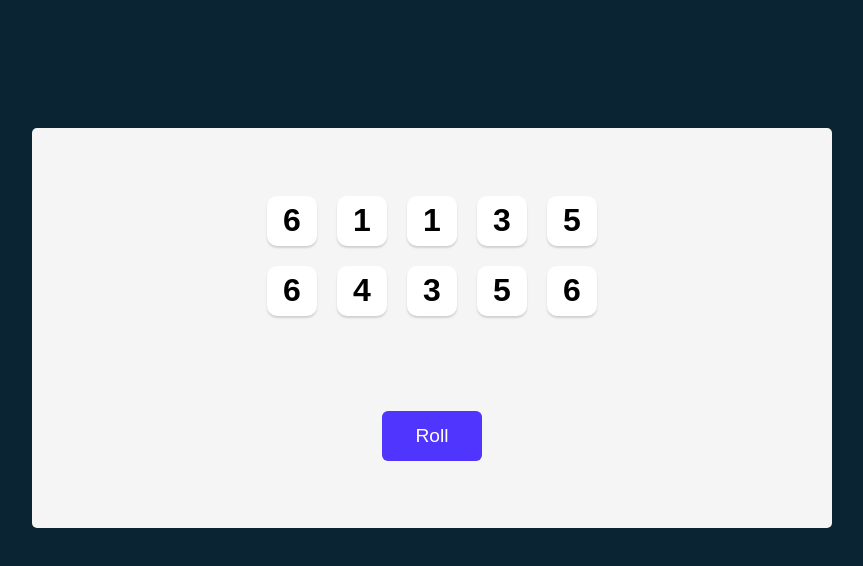
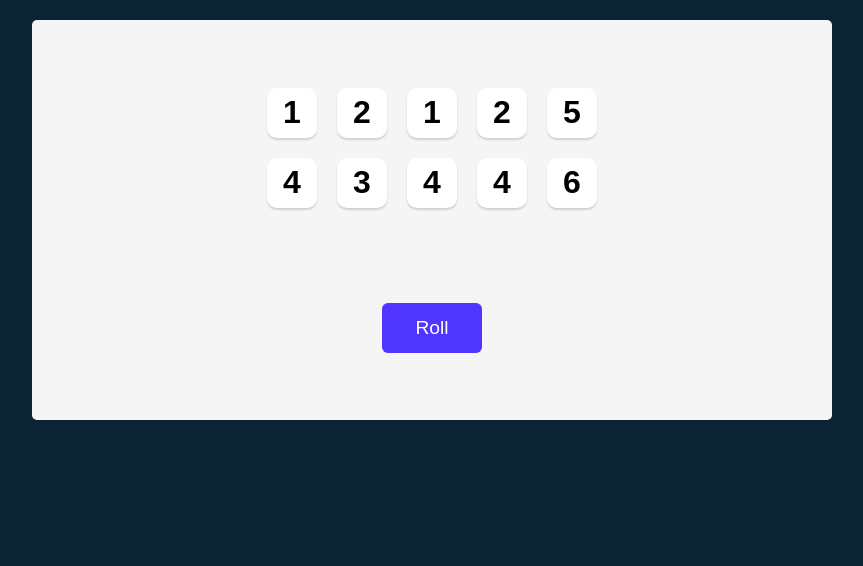
Before and after one commit to RohitKumarPattanayak/React-tenzies-game, a React (Vite) app: page / in a window 1280 px wide. Shown: the top 566 px of the page, without its empty margins (208-1071 px from the left). Built offline with nearby package versions, Linux system fonts and the light colour scheme.

Commit message:
functionality of hold implemented

```diff
--- a/src/app.jsx
+++ b/src/app.jsx
@@ -1,5 +1,6 @@
 import React from "react";
 import Die from "./components/Die";
+import { nanoid } from "nanoid";
 
 export default function App() {
   const [dice, setDice] = React.useState(allNewDice());
@@ -7,25 +8,51 @@ export default function App() {
   function allNewDice() {
     const newDice = [];
     for (let i = 0; i < 10; i++) {
-      newDice.push(Math.ceil(Math.random() * 6));
+      newDice.push({
+        value: Math.ceil(Math.random() * 6),
+        isHeld: false,
+        id: nanoid(),
+      });
     }
     return newDice;
   }
-
   function rollDice() {
-    setDice(allNewDice());
+    setDice((prev) =>
+      prev.map((die) => {
+        return die.isHeld
+          ? die
+          : {
+              value: Math.ceil(Math.random() * 6),
+              isHeld: false,
+              id: nanoid(),
+            };
+      })
+    );
   }
 
-  const diceElements = dice.map((die) => <Die value={die} />);
+  function holdDice(id) {
+    setDice((oldDice) =>
+      oldDice.map((die) => {
+        return die.id === id ? { ...die, isHeld: !die.isHeld } : die;
+      })
+    );
+  }
+
+  const diceElements = dice.map((die) => (
+    <Die
+      key={die.id}
+      value={die.value}
+      isHeld={die.isHeld}
+      holdDice={() => holdDice(die.id)}
+    />
+  ));
 
   return (
-    <center>
     <main>
       <div className="dice-container">{diceElements}</div>
       <button className="roll-dice" onClick={rollDice}>
         Roll
       </button>
     </main>
-    </center>
   );
 }
--- a/src/components/Die.jsx
+++ b/src/components/Die.jsx
@@ -1,8 +1,11 @@
 import React from "react";
 
 export default function Die(props) {
+  const styles = {
+    backgroundColor: props.isHeld ? "#59E391" : "white",
+  };
   return (
-    <div className="die-face">
+    <div className="die-face" style={styles} onClick={props.holdDice}>
       <h2 className="die-num">{props.value}</h2>
     </div>
   );
--- a/src/index.css
+++ b/src/index.css
@@ -5,6 +5,7 @@
 body {
   margin: 0;
   background-color: #0b2434;
+  padding: 20px;
   font-family: "Karla", sans-serif;
 }
 
@@ -14,7 +15,6 @@ main {
   max-width: 800px;
   border-radius: 5px;
   padding: 20px;
-  margin: 10%;
   display: flex;
   flex-direction: column;
   justify-content: space-around;
@@ -36,7 +36,6 @@ main {
   justify-content: center;
   align-items: center;
   cursor: pointer;
-  background-color: white;
 }
 
 .die-num {
--- a/src/main.jsx
+++ b/src/main.jsx
@@ -4,7 +4,7 @@ import App from "./app";
 import "./index.css";
 
 ReactDOM.createRoot(document.getElementById("root")).render(
-  <React.StrictMode>
+  <center>
     <App />
-  </React.StrictMode>
+  </center>
 );
```
Lines whose indentation alone changed are shown as unchanged.
